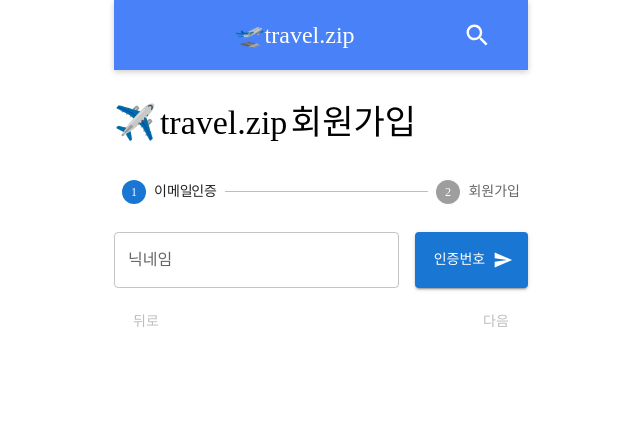
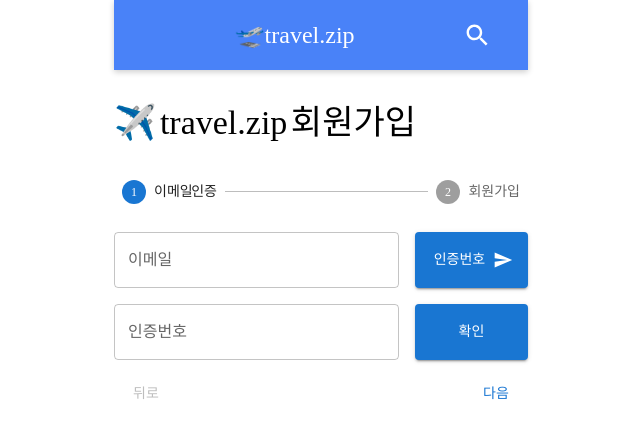
Before and after one commit to prgrms-web-devcourse/Team-Moongsal-Travel.zip-FE, a Next.js app: page /auth/register in a window 1280 px wide. Shown: the top 438 px of the page, without its empty margins (319-959 px from the left). Built offline with nearby package versions, Linux system fonts and the light colour scheme; no server answers; a web font is replaced by a local one.

Commit message:
bug: 렌더링 에러

```diff
--- a/src/components/Register/VerifyByEmail.tsx
+++ b/src/components/Register/VerifyByEmail.tsx
@@ -49,14 +49,12 @@ const VerifyByEmail = ({ methods, setActivateNext }: VerifyEmailProps) => {
         <TextField
           {...email}
           id='outlined-basic'
-          placeholder='닉네임 2~12자 한글/영문'
-          label='닉네임'
+          label='이메일'
           variant='outlined'
           fullWidth
           helperText={emailState.error && emailState.error.message}
         />
         <Button
-          type='submit'
           variant='contained'
           endIcon={<SendIcon />}
           sx={{ width: '150px', height: '56px' }}
@@ -64,7 +62,7 @@ const VerifyByEmail = ({ methods, setActivateNext }: VerifyEmailProps) => {
           인증번호
         </Button>
       </Stack>
-      {sendEmail.isSuccess && (
+      {true && (
         <Stack direction='row' spacing={2}>
           <TextField
             {...code}
--- a/src/components/Stepper/Stepper.tsx
+++ b/src/components/Stepper/Stepper.tsx
@@ -53,11 +53,19 @@ const HorizontalLinearStepper = ({
             </Button>
             <Box sx={{ flex: '1 1 auto' }} />
             <Button
-              type='submit'
+              type={activeStep === steps.length - 1 ? 'submit' : 'button'}
+              // type='button'
               onClick={activeStep === steps.length - 1 ? onSubmit : handleNext}
-              disabled={!activateNext}>
+              // disabled={!activateNext}
+            >
               {activeStep === steps.length - 1 ? '완료' : '다음'}
             </Button>
+            {/* <Button type='button' onClick={handleNext}>
+              다음
+            </Button>
+            <Button type='submit' onClick={onSubmit}>
+              완료
+            </Button> */}
           </Box>
         </>
       )}
--- a/src/pages/auth/register.tsx
+++ b/src/pages/auth/register.tsx
@@ -5,6 +5,7 @@ import { useForm } from 'react-hook-form';
 import { usePostUserRegister } from '@/api/hooks/user';
 import { UserRegister } from '@/api/user/type';
 import { Register, VerifyByEmail } from '@/components/Register';
+import Test from '@/components/Register/Test';
 import { Stepper } from '@/components/Stepper';
 
 const steps = ['이메일 인증', '회원가입'];
@@ -23,7 +24,7 @@ export type VerifyRegisterForm = UserRegister & {
 
 const RegisterPage = () => {
   const [activeStep, setActiveStep] = useState(0);
-  const { mutate: userRegisterMutate } = usePostUserRegister();
+  // const { mutate: userRegisterMutate } = usePostUserRegister();
 
   const methods = useForm<VerifyRegisterForm>({
     mode: 'onChange',
@@ -41,11 +42,12 @@ const RegisterPage = () => {
   const [activateNext, setActivateNext] = useState(false);
 
   const handleRegister = () => {
-    userRegisterMutate(testData, {
-      onSuccess: () => {
-        console.log('post test 성공');
-      },
-    });
+    // userRegisterMutate(testData, {
+    //   onSuccess: () => {
+    //     console.log('post test 성공');
+    //   },
+    // });
+    console.log('onSubmit');
   };
 
   return (
@@ -53,7 +55,10 @@ const RegisterPage = () => {
       <Typography component='h1' variant='h4'>
         ✈️ travel.zip 회원가입
       </Typography>
-      <form onSubmit={methods.handleSubmit(() => console.log('폼 제출 완료'))}>
+      <form
+        onSubmit={methods.handleSubmit(() => {
+          console.log('폼 제출 완료');
+        })}>
         <Stepper
           steps={steps}
           activeStep={activeStep}
@@ -64,6 +69,7 @@ const RegisterPage = () => {
             <VerifyByEmail methods={methods} setActivateNext={setActivateNext} />
           ) : (
             <Register methods={methods} />
+            // <Test />
           )}
         </Stepper>
       </form>
@@ -72,3 +78,8 @@ const RegisterPage = () => {
 };
 
 export default RegisterPage;
+
+/**
+ * 리렌더링 조건
+ * 자기 state, 부모 props or state 변경되면 수행
+ */
```
